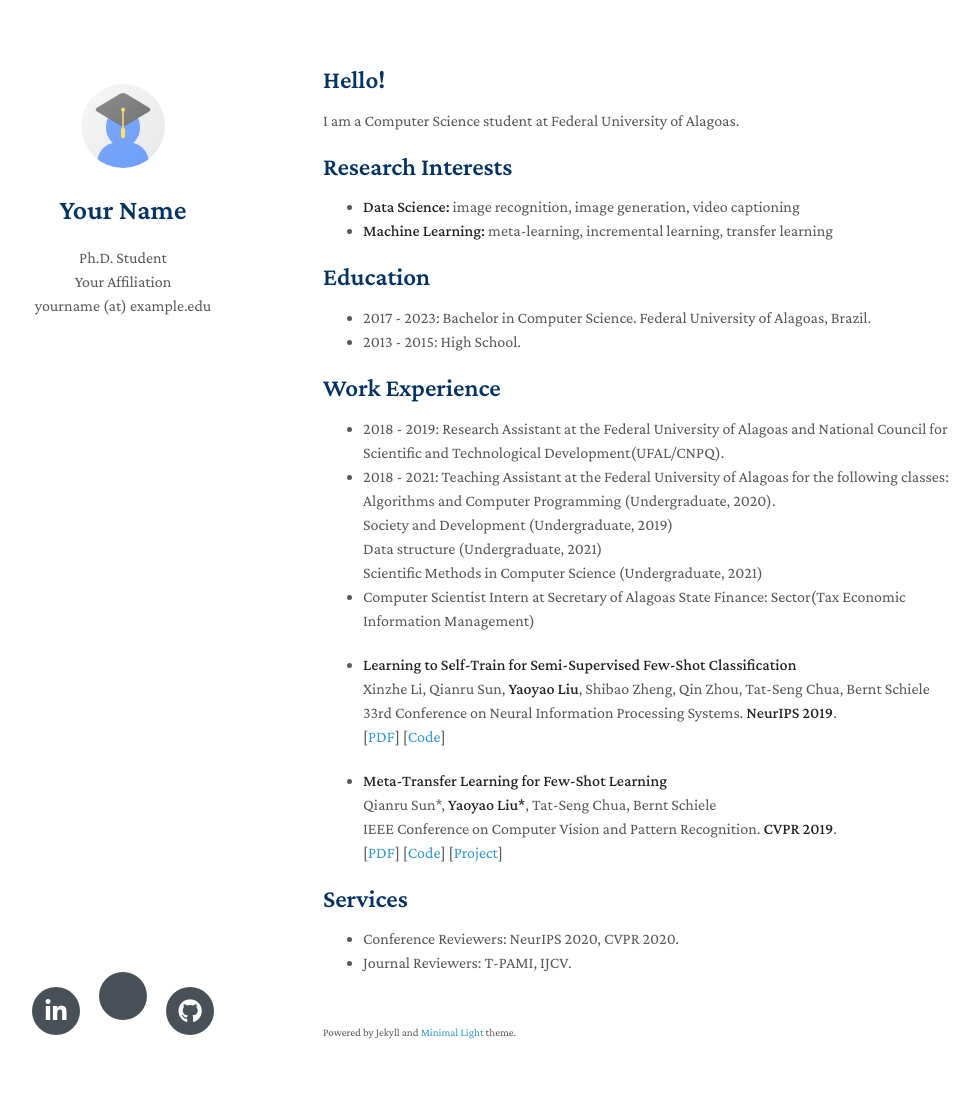
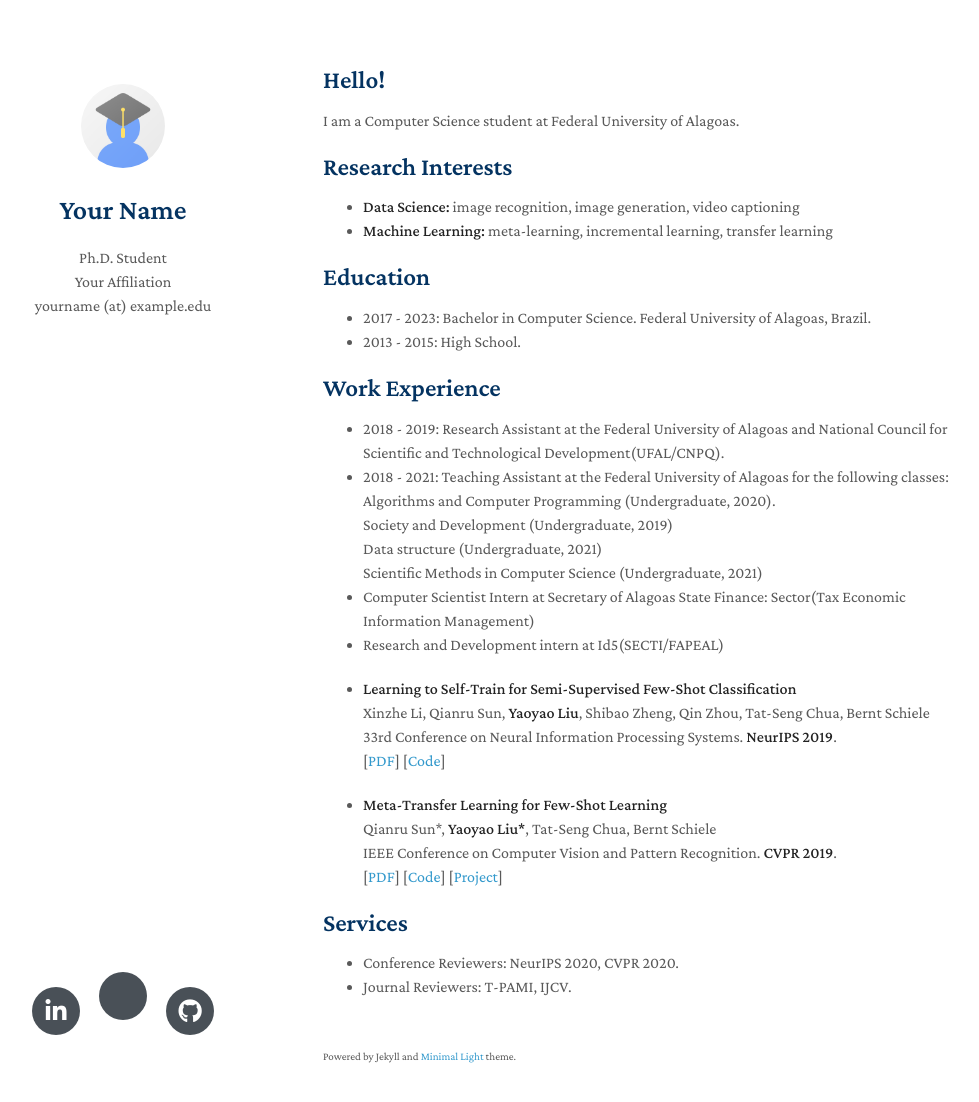
Before and after one commit to nayse/nayse.github.io, a Jekyll site: the page built from index.md, in a window 1280 px wide and 1137 px high. Shown: the top 1102 px of the window, without its empty margins (147-1126 px from the left). Built offline with Jekyll 4.4.1, drawn with Linux system fonts in a browser that asks for light colours; nearby versions of some CDN libraries; a style sheet for code colours, icons or effects is not loaded; our own code applies the rules of GitHub Pages for plain Markdown files.

Commit message:
Update index.md

```diff
--- a/index.md
+++ b/index.md
@@ -30,6 +30,7 @@ Technological Development(UFAL/CNPQ).
   Scientific Methods in Computer Science (Undergraduate, 2021)
 - Computer Scientist Intern at Secretary of Alagoas State Finance: Sector(Tax Economic
 Information Management)
+- Research and Development intern at Id5(SECTI/FAPEAL)
 
 
 - **Learning to Self-Train for Semi-Supervised Few-Shot Classification**
```
